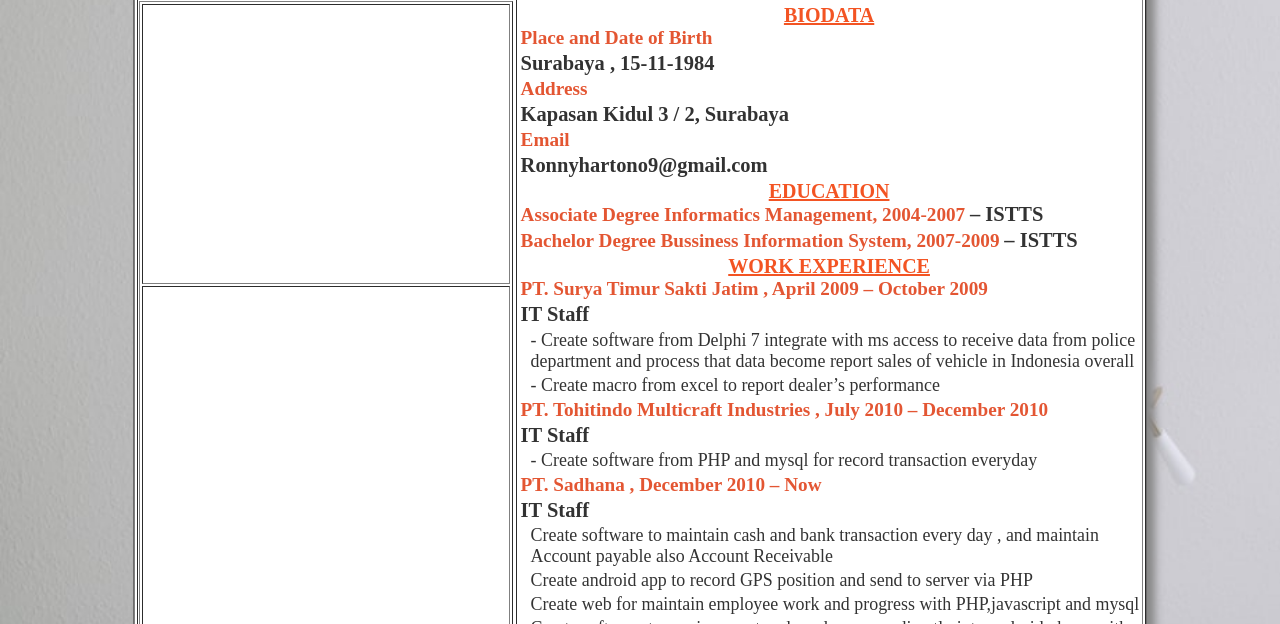
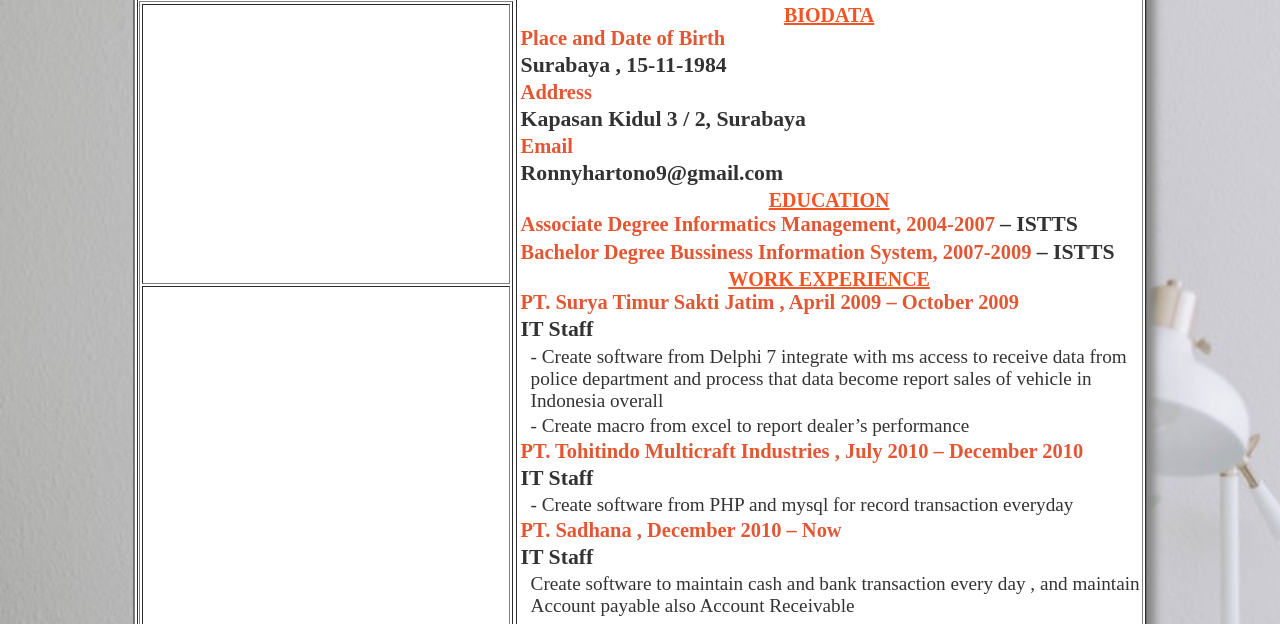
Before and after one commit to ronnyhartono9/ronny9, a plain HTML site: page cv.html in a window 1280 px wide. Shown: the part 173-797 px from the top of the page. Drawn offline with Linux system fonts and the light colour scheme.

Commit message:
Update hitech.css

```diff
--- a/hitech.css
+++ b/hitech.css
@@ -43,17 +43,17 @@
   left:800px;
 }
 .a2{
-  font-size: 1.5vw ;font-weight: bold;
+  font-size: 1.6vw ;font-weight: bold;
   font-family: 'Times New Roman', Times, serif;
   color: rgb(221, 44, 0);
 }
 .a3{
-  font-size: 1.6vw ;
+  font-size: 1.7vw ;
   font-family: 'Times New Roman', Times, serif;
   color: black;font-weight: bold;
 }
 .a4{position: relative;left:10px;
-  font-size: 1.4vw ;
+  font-size: 1.5vw ;
   font-family: 'Times New Roman', Times, serif;
   color: black;
 }
```
